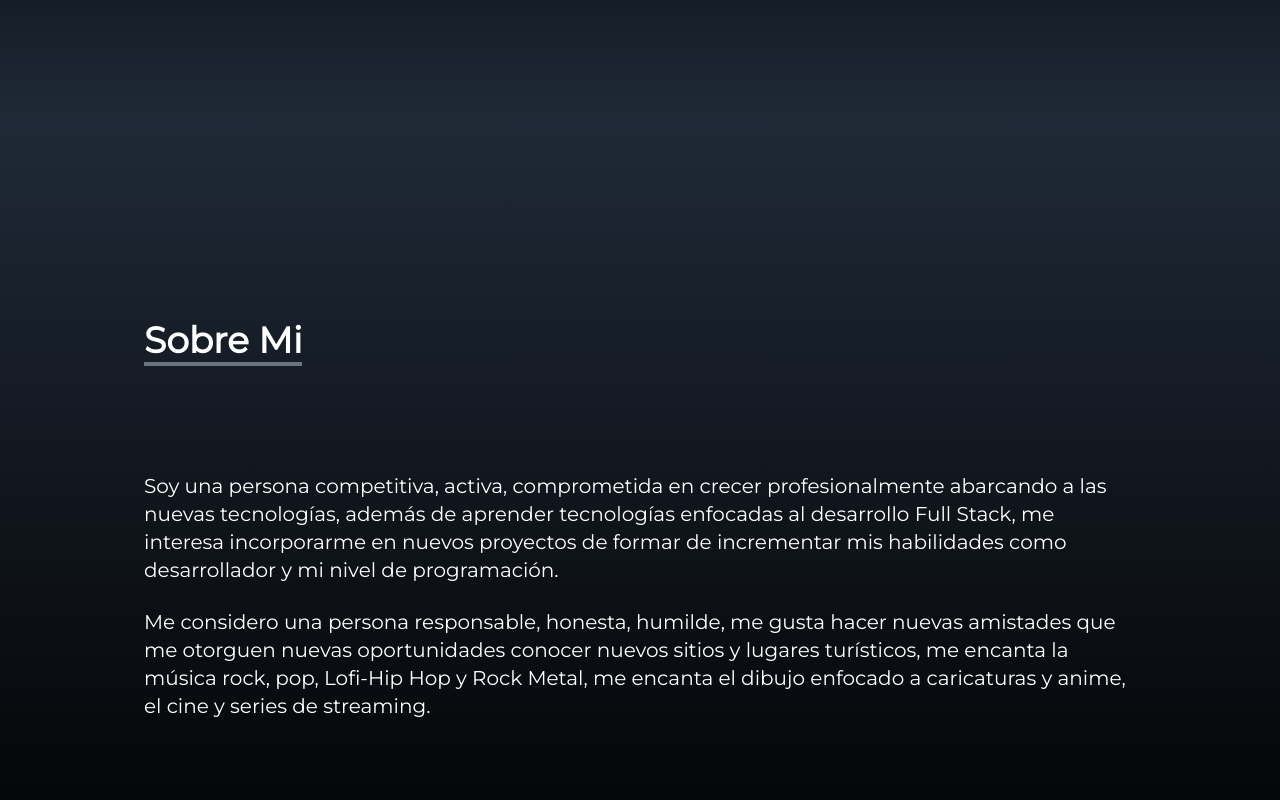
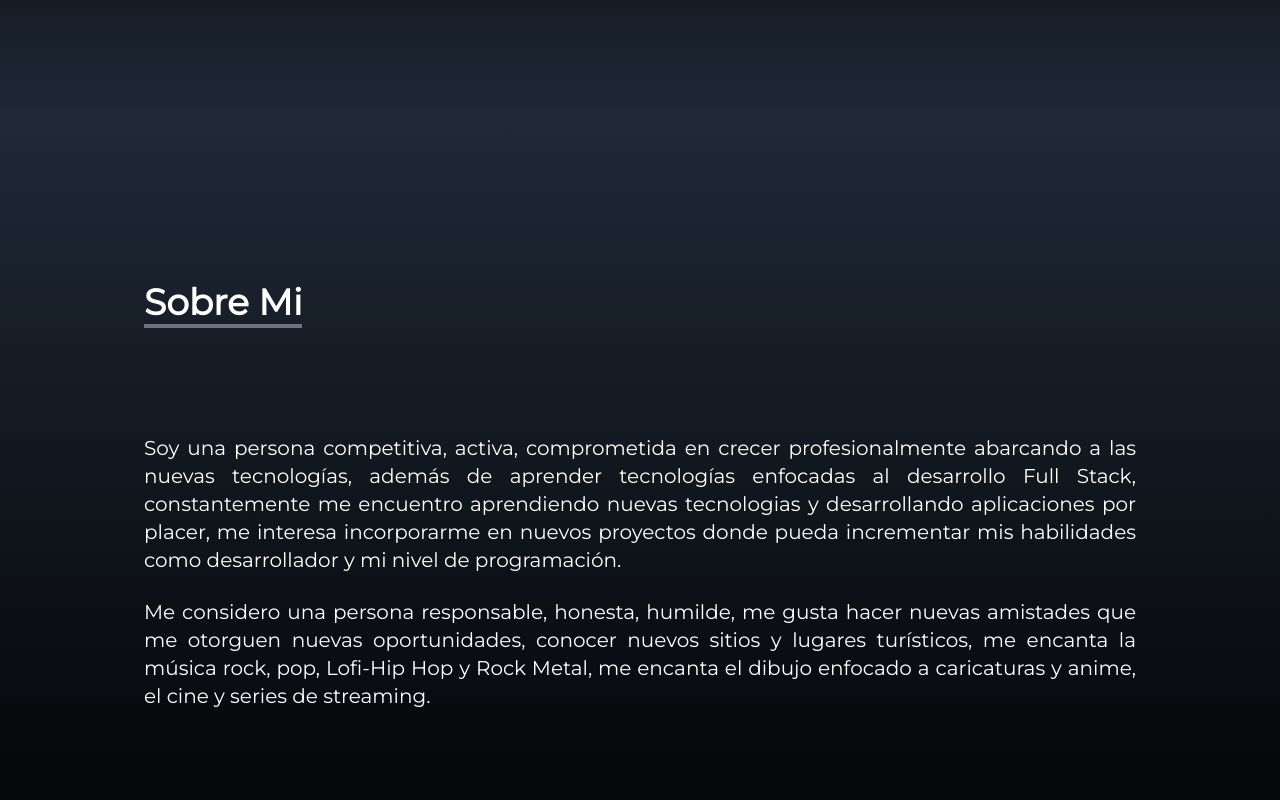
Before and after one commit to Jaramill0/portafolio, a React (Create React App) app: page / in a window 1280 px wide. Shown: the part 680-1480 px from the top of the page. Built offline with nearby package versions, Linux system fonts and the light colour scheme.

Commit message:
Add: se agrego texto justificado en los parrafos

```diff
--- a/src/components/About.jsx
+++ b/src/components/About.jsx
@@ -2,22 +2,23 @@ import React from 'react'
 
 const About = () => {
     return (
-        <div name="acerca" className='w-full h-screen bg-gradient-to-b from-gray-800 to-black text-white'>
+        <div name="acerca" className='w-full h-screen bg-gradient-to-b  from-gray-800  to-black p-4 text-white'>
             <div className='max-w-screen-lg p-4 mx-auto flex flex-col justify-center w-full h-full'>
                 <div className='pb-8'>
                     <p className='text-4xl font-bold inline border-b-4 border-gray-500'>Sobre Mi</p>
                 </div>
-                <p className='text-xl mt-20'>
+                <p className='text-xl mt-20 text-justify'>
                     Soy una persona competitiva, activa, comprometida en crecer profesionalmente abarcando a las nuevas tecnologías,
-                    además de aprender tecnologías enfocadas al desarrollo Full Stack,
-                     me interesa incorporarme en nuevos proyectos de formar de incrementar mis habilidades como desarrollador y mi nivel de programación.
+                    además de aprender tecnologías enfocadas al desarrollo Full Stack, constantemente me encuentro aprendiendo nuevas tecnologias y desarrollando aplicaciones por placer,
+                    me interesa incorporarme en nuevos proyectos donde pueda incrementar mis habilidades como desarrollador y mi nivel de programación.
                 </p>
                 <br />
-                <p className='text-xl'>
-                    Me considero una persona responsable, honesta, humilde, me gusta hacer nuevas amistades que me otorguen nuevas oportunidades
+                <p className='text-xl text-justify'>
+                    Me considero una persona responsable, honesta, humilde, me gusta hacer nuevas amistades que me otorguen nuevas oportunidades,
                     conocer nuevos sitios y lugares turísticos, me encanta la música rock, pop, Lofi-Hip Hop y Rock Metal, me encanta el dibujo enfocado
                     a caricaturas y anime, el cine y series de streaming.
                 </p>
+                <br/><br/>
             </div>
         </div>
     )
```
